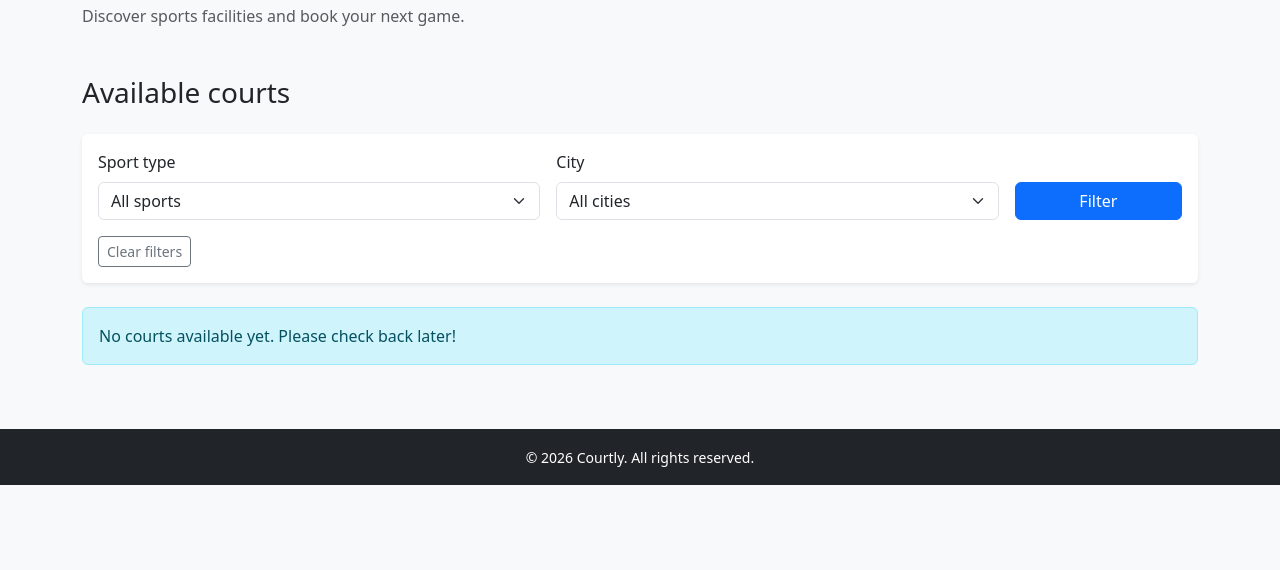
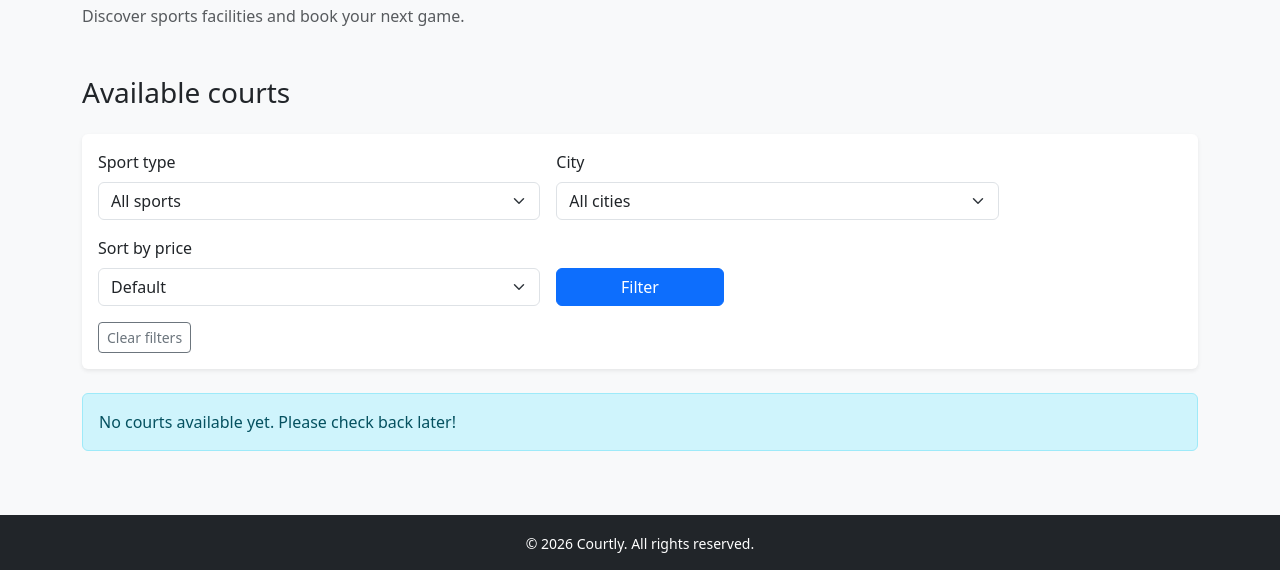
Before and after one commit to klikna-jokubas/courtly, a Django app: page / in a window 1280 px wide. Shown: the part 156-726 px from the top of the page. Run offline with Django 5.2, Linux system fonts and the light colour scheme; data that the repository does not hold is empty.

Commit message:
Add court price sorting

```diff
--- a/courts/templates/courts/court_list.html
+++ b/courts/templates/courts/court_list.html
@@ -98,6 +98,23 @@
             </select>
         </div>
 
+
+        <div class="col-md-5">
+            <label for="sort" class="form-label">Sort by price</label>
+            <select name="sort" id="sort" class="form-select">
+                <option value="">Default</option>
+                <option value="price_asc"
+                    {% if selected_sort == "price_asc" %}selected{% endif %}>
+                    Price: Low to High
+                </option>
+                <option value="price_desc"
+                    {% if selected_sort == "price_desc" %}selected{% endif %}>
+                    Price: High to Low
+                </option>
+            </select>
+        </div>
+
+
         <div class="col-md-2 d-grid">
             <button type="submit" class="btn btn-primary">
                 Filter
--- a/courts/views.py
+++ b/courts/views.py
@@ -1,6 +1,7 @@
 
 from django.shortcuts import render, get_object_or_404
 from .models import Court, SportType
+
 
 
 def court_list(request):
@@ -8,6 +9,7 @@ def court_list(request):
 
     selected_sport = request.GET.get("sport")
     selected_city = request.GET.get("city")
+    selected_sort = request.GET.get("sort", "")
 
     if selected_sport:
         courts = courts.filter(sport_type_id=selected_sport)
@@ -16,6 +18,12 @@ def court_list(request):
         courts = courts.filter(
             sport_center__address__city__icontains=selected_city
         )
+
+    # Sort courts by price
+    if selected_sort == "price_asc":
+        courts = courts.order_by("price_per_hour")
+    elif selected_sort == "price_desc":
+        courts = courts.order_by("-price_per_hour")
 
     sport_types = SportType.objects.all()
 
@@ -31,7 +39,9 @@ def court_list(request):
         "cities": cities,
         "selected_sport": selected_sport,
         "selected_city": selected_city,
+        "selected_sort": selected_sort,
     })
+
 
 
 def court_detail(request, court_id):
```
